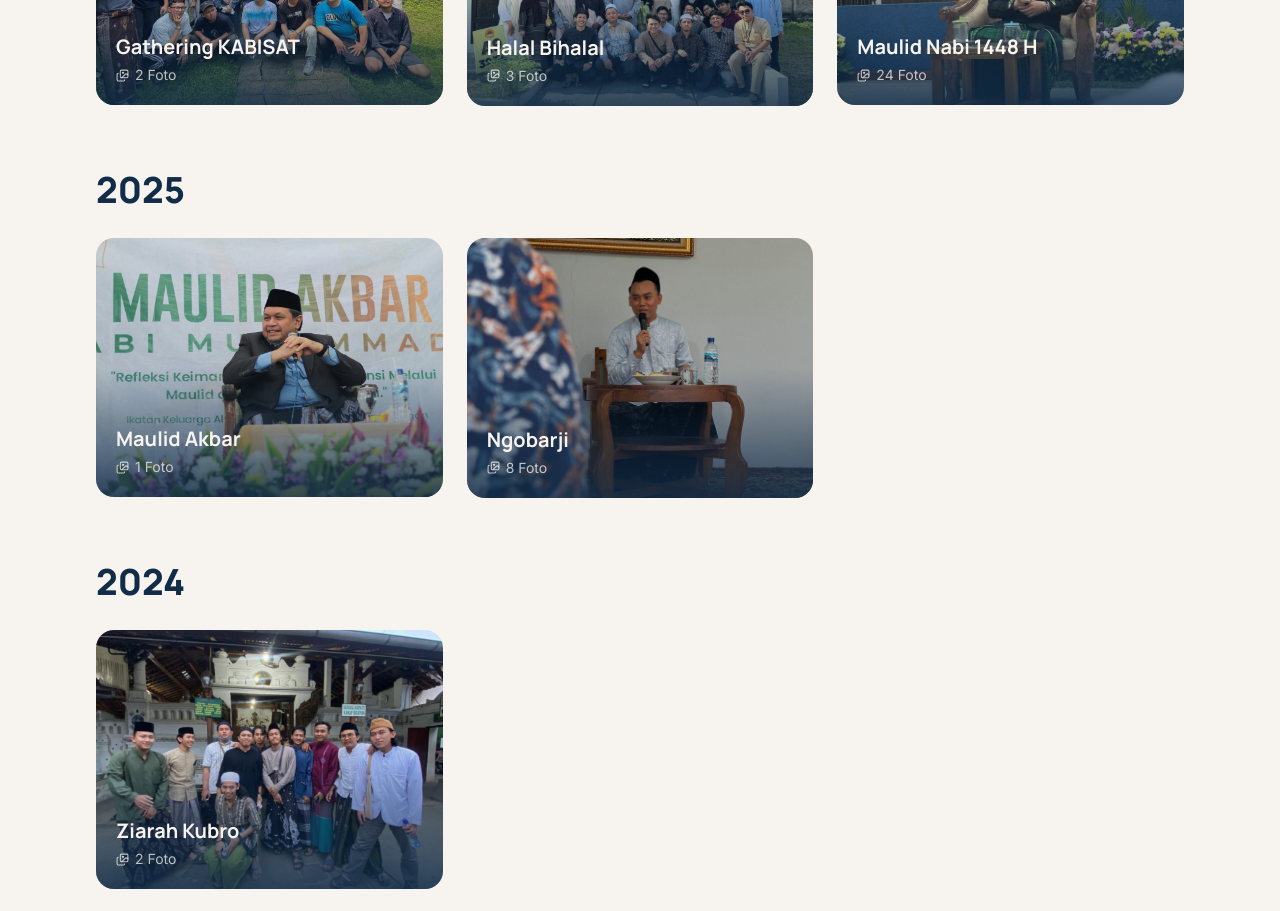
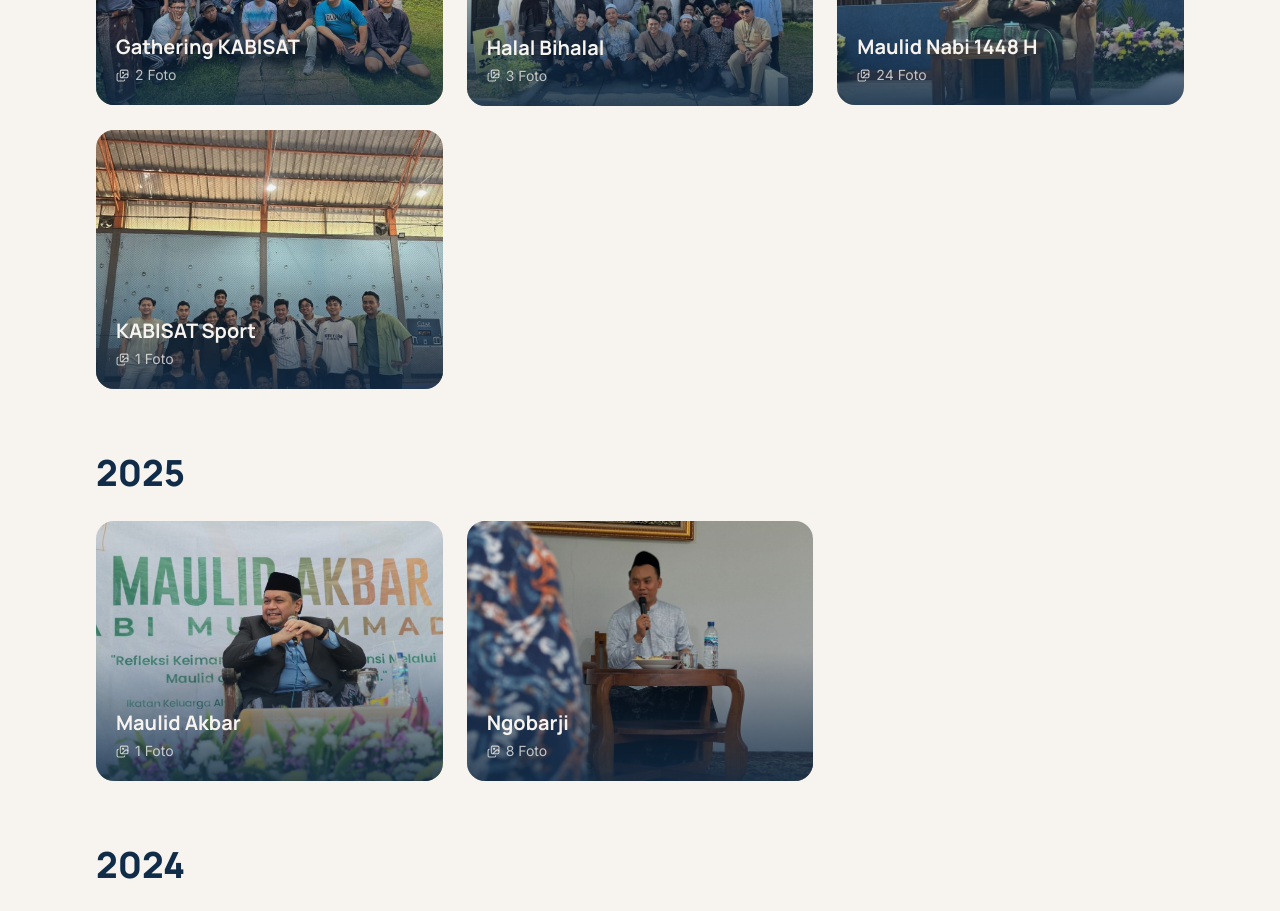
Before and after one commit to enefisualcode/kabisat-angkatan-tujuh, a Next.js app: page /dokumentasi in a window 1280 px wide. Shown: the part 780-1691 px from the top of the page. Built offline with nearby package versions, Linux system fonts and the light colour scheme.

Commit message:
Perbarui program KABISAT Sport

```diff
--- a/src/data/gallery.ts
+++ b/src/data/gallery.ts
@@ -101,6 +101,14 @@ export const gallery: GalleryItem[] = [
       location: "Depok",
       image: `/gallery/maulid-nabi-1448-h/maulid-2026-${photoNumber}.jpg`,
     })),
+  {
+    id: "kabisat-sport-futsal-zona-futsal",
+    title: "KABISAT Sport — Futsal di Zona Futsal",
+    event: "KABISAT Sport",
+    year: 2026,
+    location: "Zona Futsal",
+    image: "/gallery/kabisat-sport/futsal-zona-futsal.jpg",
+  },
 ];
 
 export function getFeaturedGallery() {
--- a/src/data/programs.ts
+++ b/src/data/programs.ts
@@ -45,12 +45,14 @@ export const programs: Program[] = [
     id: "prog-4",
     slug: "kabisat-run",
     title: "KABISAT Sport",
-    shortDescription: "Agenda lari bersama untuk menjaga kebugaran alumni.",
+    shortDescription:
+      "Agenda olahraga bersama untuk menjaga kebugaran dan kebersamaan alumni.",
     description:
-      "KABISAT Sport adalah agenda olahraga bersama yang digagas untuk menjaga kebugaran sekaligus mempererat kebersamaan alumni.",
+      "KABISAT Sport adalah wadah kegiatan olahraga bersama alumni, mulai dari futsal, lari, hingga olahraga lainnya, untuk menjaga kebugaran sekaligus mempererat kebersamaan.",
     status: "planned",
     stage: "coming-soon",
     icon: "footprints",
+    coverImage: "/gallery/kabisat-sport/futsal-zona-futsal.jpg",
     milestones: [],
   },
   {
```
Also changed, not shown: public/gallery/kabisat-sport/futsal-zona-futsal.jpg (added).
